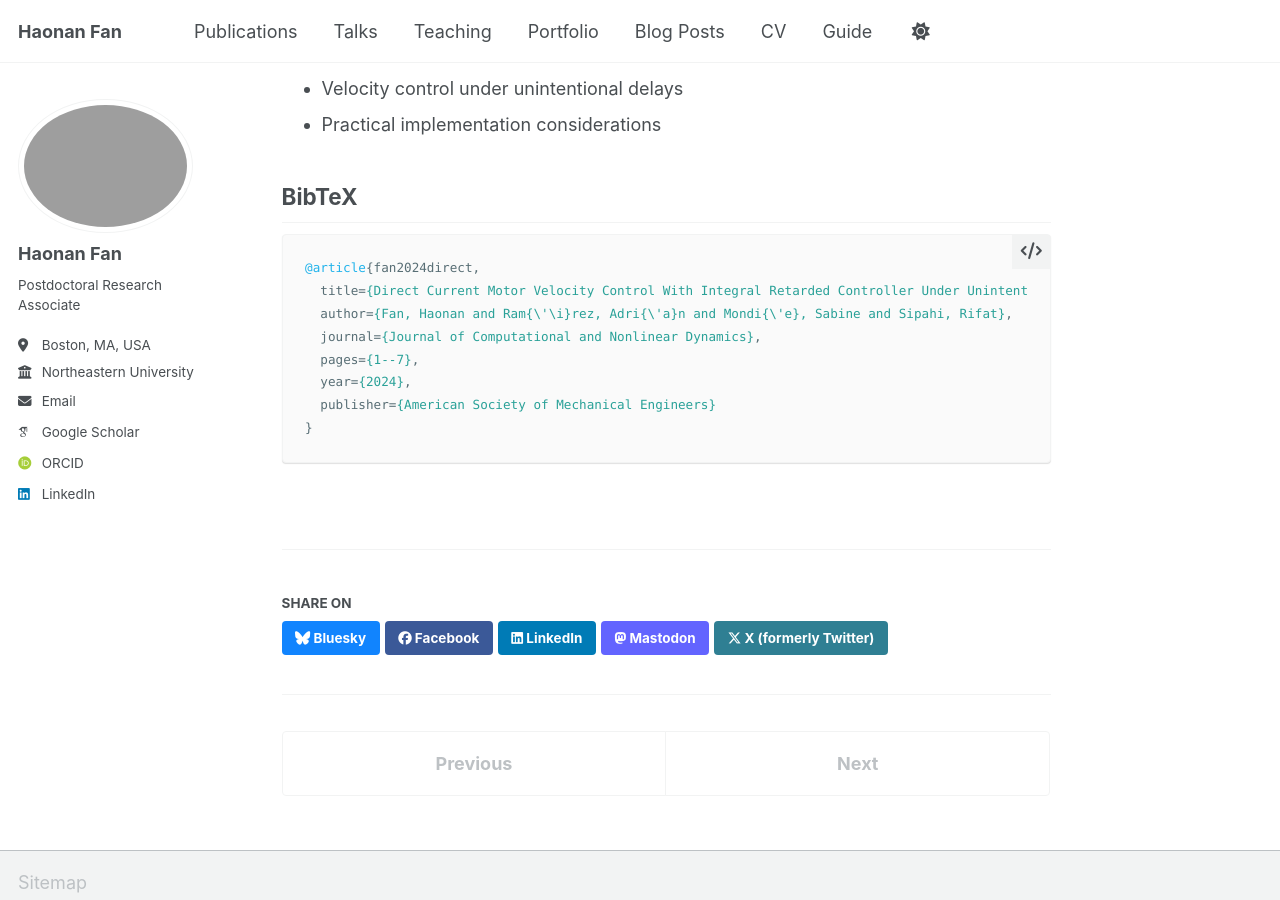
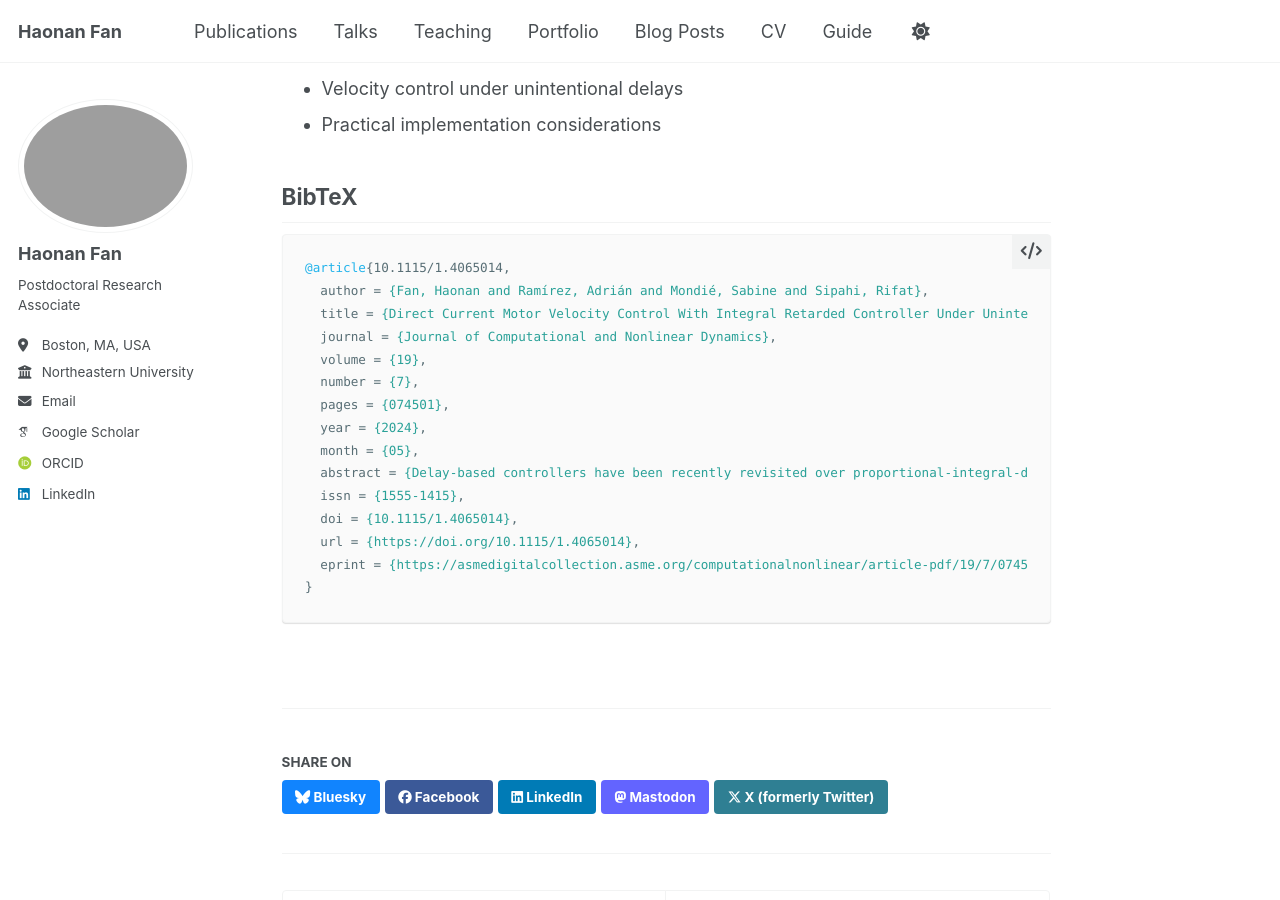
Before and after one commit to fanhaonan080/fanhaonan080.github.io, a Jekyll site: the page built from _publications/2024-dc-motor-control.md, in a window 1280 px wide and 900 px high, scrolled down 463 px. Built offline with Jekyll 4.4.1, drawn with Linux system fonts in a browser that asks for light colours; some web fonts are replaced; a script bundle is joined from its source files by our own code; library files that are not in the unit come from our copies.

Commit message:
Update BibTeX citations with DOIs, keywords, and abstracts

````diff
--- a/_publications/2024-dc-motor-control.md
+++ b/_publications/2024-dc-motor-control.md
@@ -25,12 +25,19 @@ This paper addresses DC motor velocity control using integral retarded controlle
 ## BibTeX
 
 ```bibtex
-@article{fan2024direct,
-  title={Direct Current Motor Velocity Control With Integral Retarded Controller Under Unintentional Delay},
-  author={Fan, Haonan and Ram{\'\i}rez, Adri{\'a}n and Mondi{\'e}, Sabine and Sipahi, Rifat},
-  journal={Journal of Computational and Nonlinear Dynamics},
-  pages={1--7},
-  year={2024},
-  publisher={American Society of Mechanical Engineers}
+@article{10.1115/1.4065014,
+  author = {Fan, Haonan and Ramírez, Adrián and Mondié, Sabine and Sipahi, Rifat},
+  title = {Direct Current Motor Velocity Control With Integral Retarded Controller Under Unintentional Delay},
+  journal = {Journal of Computational and Nonlinear Dynamics},
+  volume = {19},
+  number = {7},
+  pages = {074501},
+  year = {2024},
+  month = {05},
+  abstract = {Delay-based controllers have been recently revisited over proportional-integral-derivative (PID) controllers, with promising analytical tuning formulae and capabilities to effectively control plants with noisy measurements even without low-pass filters. One such controller is the integral retarded (IR) controller, which utilizes an intentional delay to reduce actuator chattering against noisy measurements while its integral part achieves zero steady-state error for set-point regulation of Type-0 open-loop systems. However, measurements can be unintentionally delayed in many applications. The integral retarded framework for such cases has not been studied in the literature. Here, we provide new analytical tuning rules of the controller in such cases, as well as validations through simulations and a direct current (DC) motor velocity control hardware experiment.},
+  issn = {1555-1415},
+  doi = {10.1115/1.4065014},
+  url = {https://doi.org/10.1115/1.4065014},
+  eprint = {https://asmedigitalcollection.asme.org/computationalnonlinear/article-pdf/19/7/074501/7350536/cnd_019_07_074501.pdf},
 }
 ```
````
Also changed, not shown: _publications/2020-predictor-stabilization.md (+7 -5 lines), _publications/2022-consensus-stability.md (+7 -7 lines), _publications/2023-dc-motor-idetc.md (+12 -6 lines), _publications/2023-proportional-retarded.md (+8 -7 lines), _publications/2024-consensus-acceleration.md (+8 -7 lines).
